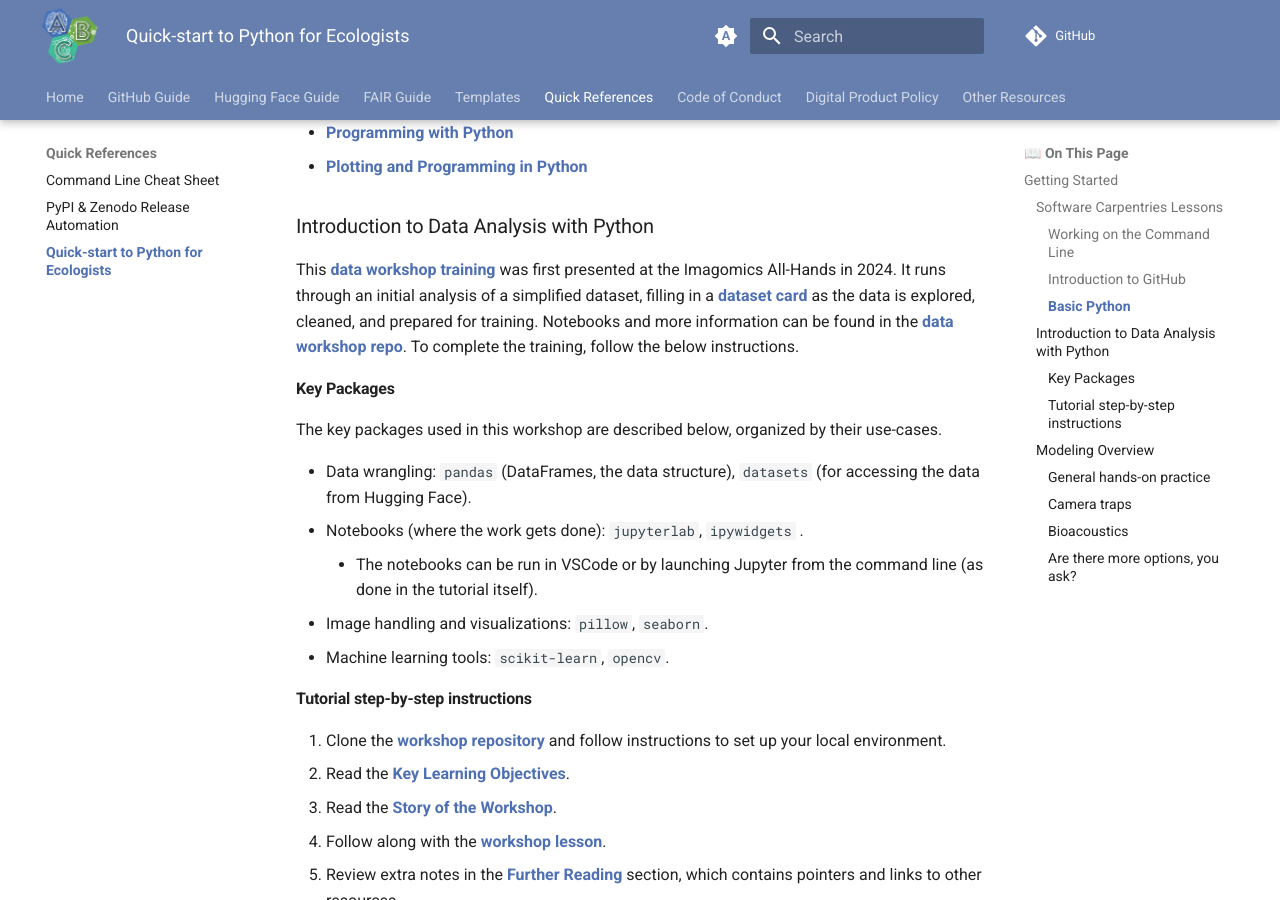
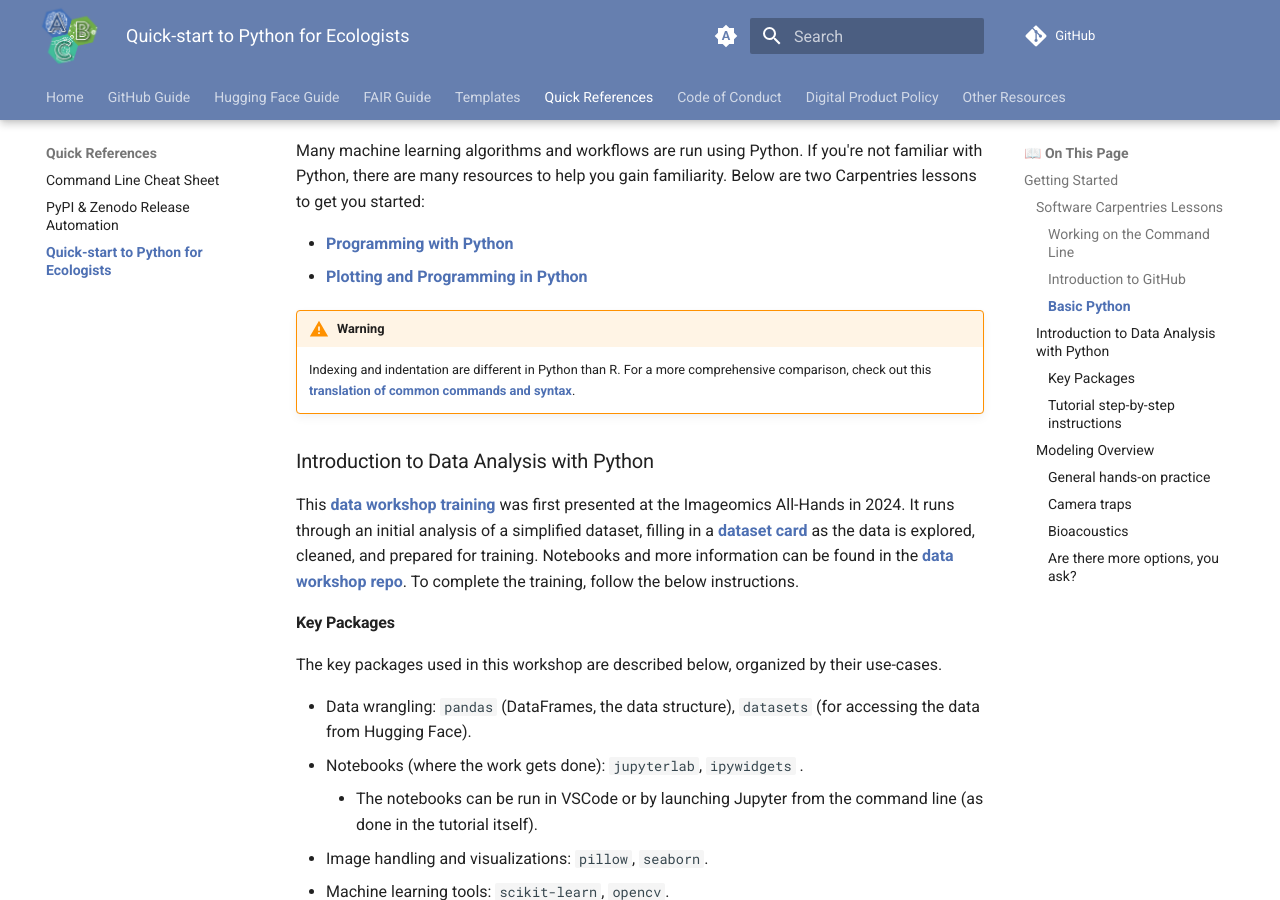
Before and after one commit to ABC-Center/ABC-guide, an MkDocs documentation site: the page built from docs/wiki-guide/Python-Eco-Quick-start.md, in a window 1280 px wide and 900 px high, scrolled down 2406 px. Built offline with MkDocs 1.6.1 and Material for MkDocs 9.7.7, drawn with Linux system fonts in a browser that asks for light colours; comment, search, counter and statistics services are not loaded; some of the changed text lies outside the part shown.

Commit message:
Add more R to Python clarification, another resource
Co-authored-by: Colin Sweeney, Ph.D. <colinpsw@gmail.com>

```diff
--- a/docs/wiki-guide/Python-Eco-Quick-start.md
+++ b/docs/wiki-guide/Python-Eco-Quick-start.md
@@ -9,6 +9,7 @@
 - **Programming languages** like R and Python can be run in [Integrated Development Environments (IDE)](ABC-Glossary.md#integrated-development-environment-ide) (e.g. **Rstudio** for R, and **Visual Studio Code** for Python).
     - [VSCode](https://code.visualstudio.com/) is a convenient, customizable Integrated Development Environment (IDE) for writing and editing code files in multiple languages, especially Python.
     - [RStudio](https://posit.co/products/open-source/rstudio) supports other languages as well, but is most commonly used for R.
+    - [Spyder](https://www.spyder-ide.org/) is an open-source IDE with a similar visual appearance and functionality to RStudio, so it offers an easy transition for users familiar with the R environment. More advanced users who want added functionality will appreciate VSCode, which can be used for R, Python, and many other coding languages.
 - Many programmers find it useful to write scripts in “lab notebook”-style documents that integrate comments, code, and printing and plotting results (e.g., **R Markdown Notebooks** for R and **Jupyter Notebooks** for Python).
     - Notebooks provide space for exploration and testing, with more immediate feedback and nicely rendered documentation of design decisions alongside the code.
     - Jupyter Notebooks can be run and edited in [VSCode](https://code.visualstudio.com/docs/datascience/jupyter-notebooks).
@@ -63,9 +64,12 @@
 - [Programming with Python](http://swcarpentry.github.io/python-novice-inflammation)
 - [Plotting and Programming in Python](http://swcarpentry.github.io/python-novice-gapminder)
 
+!!! warning
+    Indexing and indentation are different in Python than R. For a more comprehensive comparison, check out this [translation of common commands and syntax](https://aeturrell.github.io/coding-for-economists/coming-from-r.html#r-python).
+
 ### Introduction to Data Analysis with Python
 
-This [data workshop training](https://youtu.be/71Ww42ddz9s) was first presented at the Imagomics All-Hands in 2024. It runs through an initial analysis of a simplified dataset, filling in a [dataset card](HF_DatasetCard_Template_mkdocs.md) as the data is explored, cleaned, and prepared for training. Notebooks and more information can be found in the [data workshop repo](https://github.com/Imageomics/data-workshop-AH-2024). To complete the training, follow the below instructions.
+This [data workshop training](https://youtu.be/71Ww42ddz9s) was first presented at the Imageomics All-Hands in 2024. It runs through an initial analysis of a simplified dataset, filling in a [dataset card](HF_DatasetCard_Template_mkdocs.md) as the data is explored, cleaned, and prepared for training. Notebooks and more information can be found in the [data workshop repo](https://github.com/Imageomics/data-workshop-AH-2024). To complete the training, follow the below instructions.
 
 #### Key Packages
 
@@ -114,3 +118,5 @@
 - [Data Science & Computing Cheat Sheet](https://docs.google.com/document/d/1YbOYnDZpRu6Jo1mpfg8m_zGeyY34NGECyxk2rNkH5eo/edit?usp=sharing) compiled by Tessa Rhinehart, Lauren Chronister, and Sara Beery with resources from both the [Kitzes](https://kitzeslab.org) and [Beery](https://beerys.github.io/) Labs. Some content links back to or is described in this guide, but there are other tutorials and resources that are not covered here.
 
 - [Ecological Modeling with AI and Python](https://ecoforecast.org/workshops/statistical-methods-seminar-series/#ai-python) tutorial by Sara Beery and Timm Haucke as part of the [Ecological Forecasting Initiative and the ESA Statistical Ecology Section Statistical Methods Seminar Series](https://ecoforecast.org/workshops/statistical-methods-seminar-series).
+
+- [Coding Club](https://ourcodingclub.github.io/) offers a number of open-source [tutorials](https://ourcodingclub.github.io/tutorials.html) covering topics in data analysis, reproducible research, and modeling, all in different languages (including R and Python), as well as the basics of R and Python. Be aware that some content might be out of date (check the last modified date at the top of lessons), as the site do not appear to be actively maintained anymore.
```
Also changed, not shown: other parts of docs/wiki-guide/Python-Eco-Quick-start.md (+1 -1 lines).
